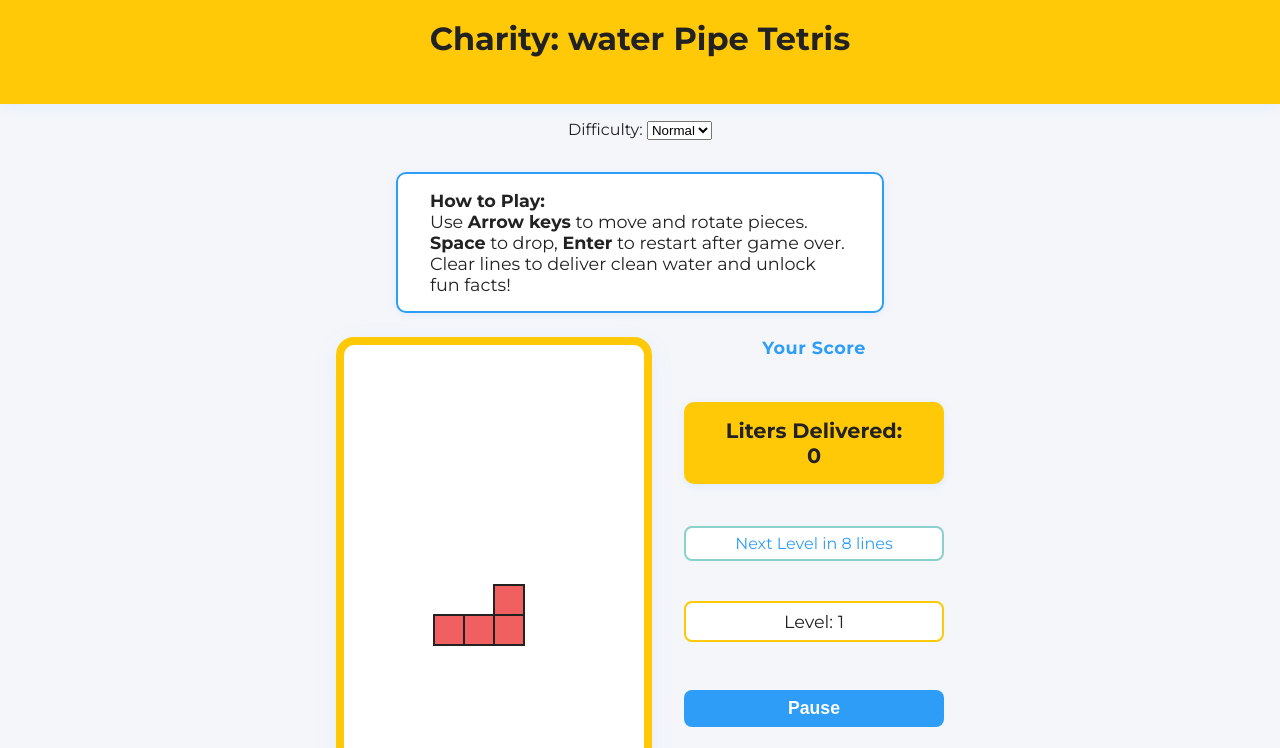
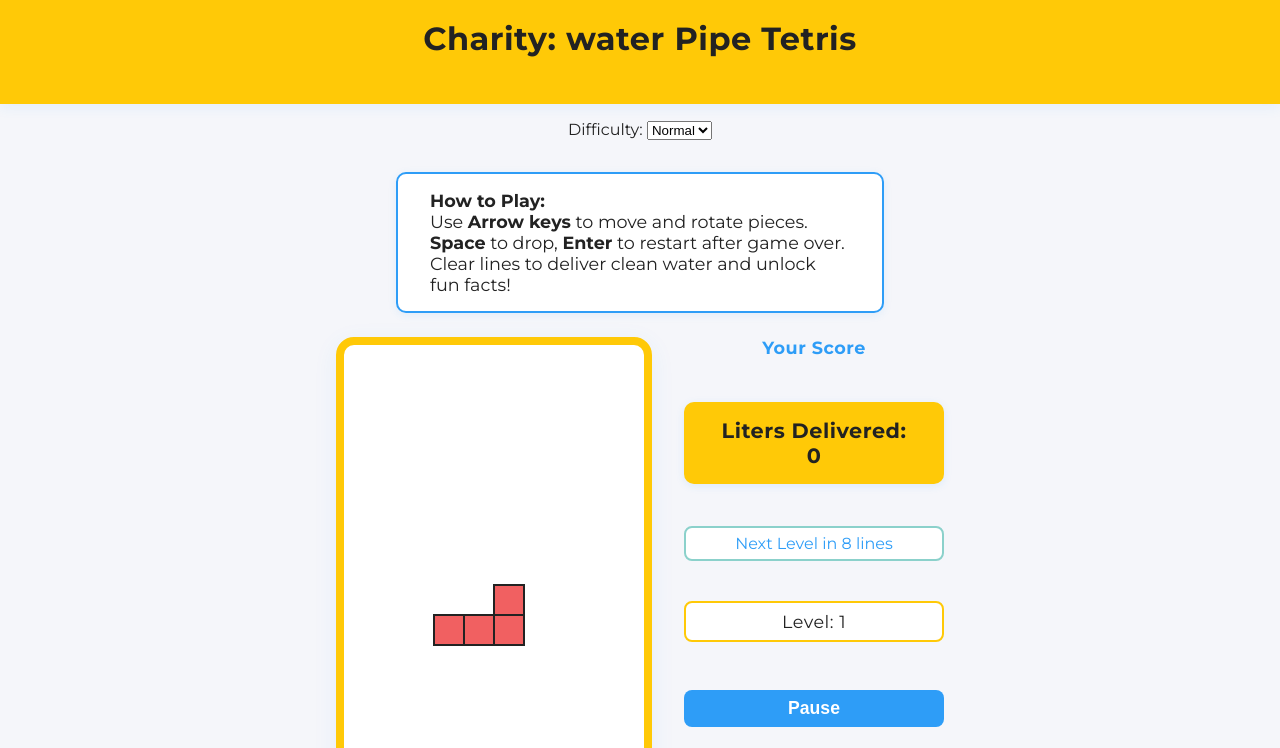
Before and after one commit to RaubCC/Pipeline-, a plain HTML site: page index.html in a window 1280 px wide. Shown: the part 52-800 px from the top of the page. Drawn offline with Linux system fonts and the light colour scheme.

Commit message:
Enhance typography by applying Montserrat font and letter-spacing to headings and key elements

```diff
--- a/styles.css
+++ b/styles.css
@@ -258,3 +258,8 @@ footer {
   90% { opacity:0.93;}
   100% { opacity:0; transform:scale(1.3) rotate(-8deg);}
 }
+
+h1, h2, h3, #water-delivered, #score-label, #next-piece, #level-display, footer {
+    font-family: 'Montserrat', 'Segoe UI', Arial, sans-serif;
+    letter-spacing: 0.5px;
+}
```
